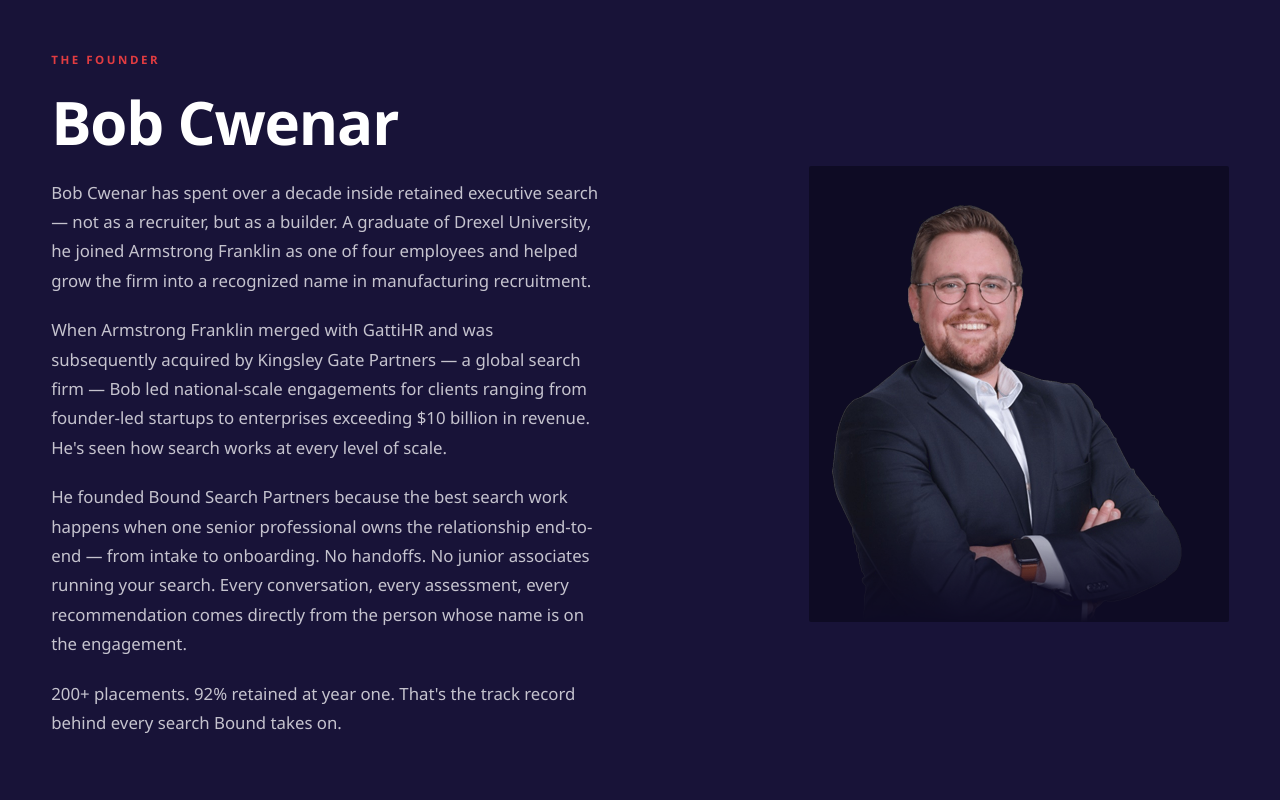
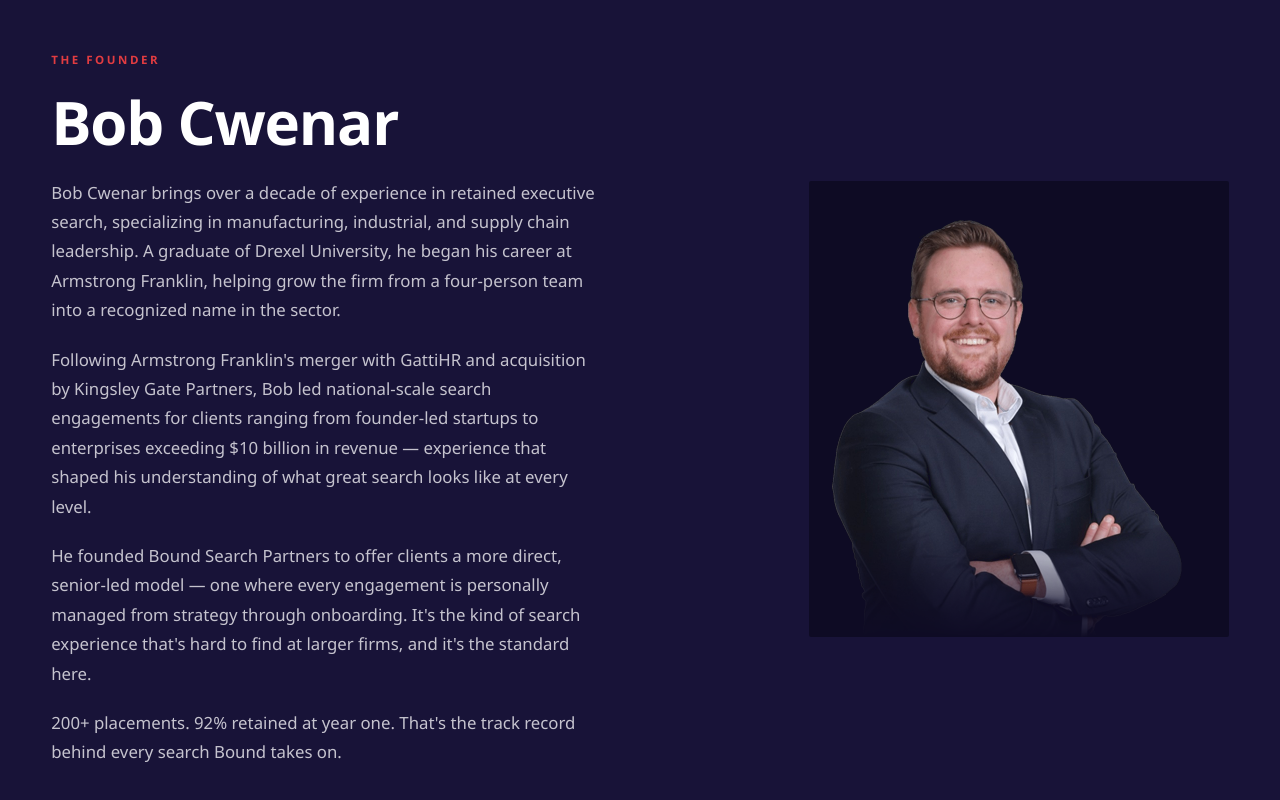
Before and after one commit to rc562/bound-search-partners, a React (Vite) app: page / in a window 1280 px wide. Shown: the part 6599-7399 px from the top of the page. Built offline with nearby package versions, Linux system fonts and the light colour scheme.

Commit message:
Softer professional bio

```diff
--- a/src/App.jsx
+++ b/src/App.jsx
@@ -818,9 +818,9 @@
           <div>
             <div style={{fontSize:"clamp(.65rem,.9vw,.78rem)",fontWeight:700,letterSpacing:".22em",textTransform:"uppercase",color:C.r,marginBottom:24}}>The Founder</div>
             <h2 style={{fontSize:"clamp(2rem,5vw,3.75rem)",fontWeight:700,lineHeight:1.05,letterSpacing:"-.02em",marginBottom:24}}>Bob Cwenar</h2>
-            <p style={{fontSize:"1.05rem",lineHeight:1.75,color:C.gl,marginBottom:20}}>Bob Cwenar has spent over a decade inside retained executive search — not as a recruiter, but as a builder. A graduate of Drexel University, he joined Armstrong Franklin as one of four employees and helped grow the firm into a recognized name in manufacturing recruitment.</p>
-            <p style={{fontSize:"1.05rem",lineHeight:1.75,color:C.gl,marginBottom:20}}>When Armstrong Franklin merged with GattiHR and was subsequently acquired by Kingsley Gate Partners — a global search firm — Bob led national-scale engagements for clients ranging from founder-led startups to enterprises exceeding $10 billion in revenue. He's seen how search works at every level of scale.</p>
-            <p style={{fontSize:"1.05rem",lineHeight:1.75,color:C.gl,marginBottom:20}}>He founded Bound Search Partners because the best search work happens when one senior professional owns the relationship end-to-end — from intake to onboarding. No handoffs. No junior associates running your search. Every conversation, every assessment, every recommendation comes directly from the person whose name is on the engagement.</p>
+            <p style={{fontSize:"1.05rem",lineHeight:1.75,color:C.gl,marginBottom:20}}>Bob Cwenar brings over a decade of experience in retained executive search, specializing in manufacturing, industrial, and supply chain leadership. A graduate of Drexel University, he began his career at Armstrong Franklin, helping grow the firm from a four-person team into a recognized name in the sector.</p>
+            <p style={{fontSize:"1.05rem",lineHeight:1.75,color:C.gl,marginBottom:20}}>Following Armstrong Franklin's merger with GattiHR and acquisition by Kingsley Gate Partners, Bob led national-scale search engagements for clients ranging from founder-led startups to enterprises exceeding $10 billion in revenue — experience that shaped his understanding of what great search looks like at every level.</p>
+            <p style={{fontSize:"1.05rem",lineHeight:1.75,color:C.gl,marginBottom:20}}>He founded Bound Search Partners to offer clients a more direct, senior-led model — one where every engagement is personally managed from strategy through onboarding. It's the kind of search experience that's hard to find at larger firms, and it's the standard here.</p>
             <p style={{fontSize:"1.05rem",lineHeight:1.75,color:C.gl}}>200+ placements. 92% retained at year one. That's the track record behind every search Bound takes on.</p>
           </div>
           <div><img src="./headshot.jpg" alt="Bob Cwenar" style={{width:"100%",maxWidth:420,marginLeft:"auto",borderRadius:2,display:"block"}}/></div>
```
